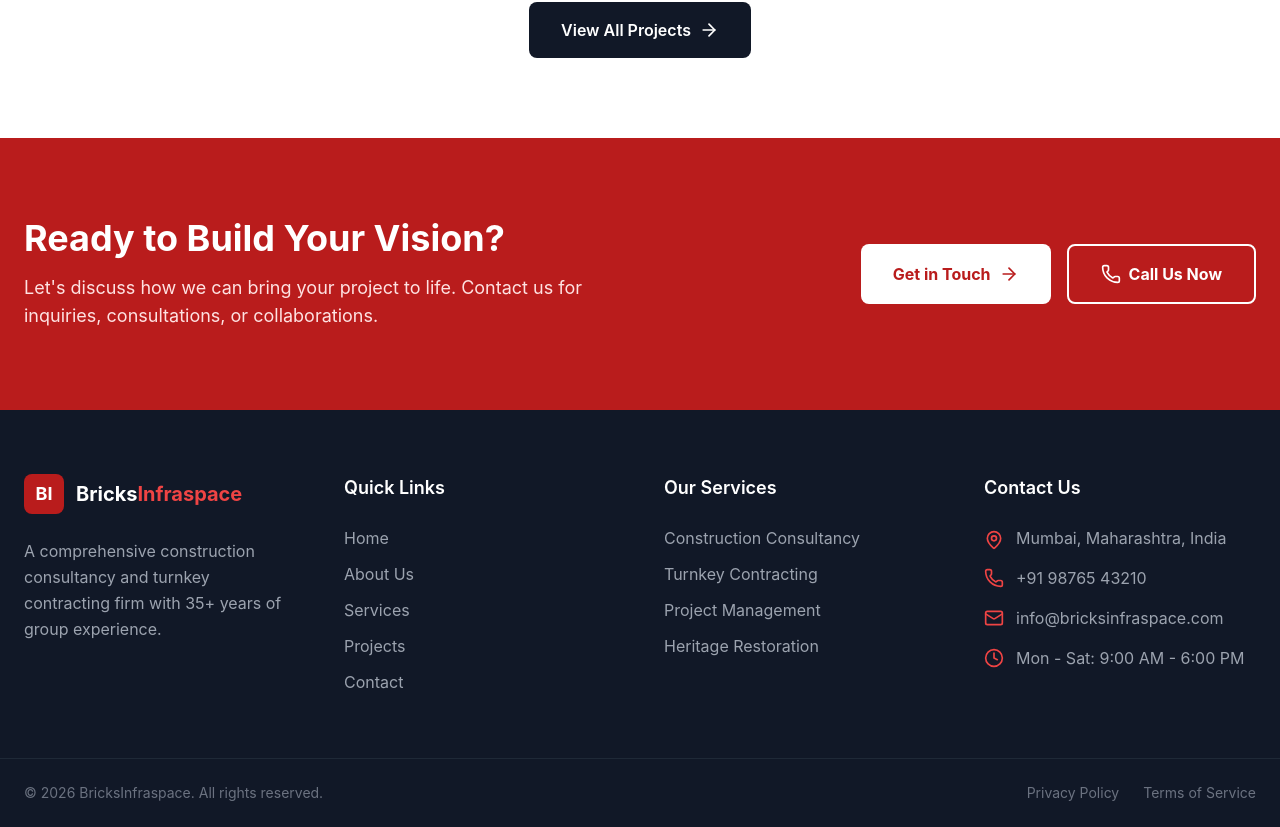
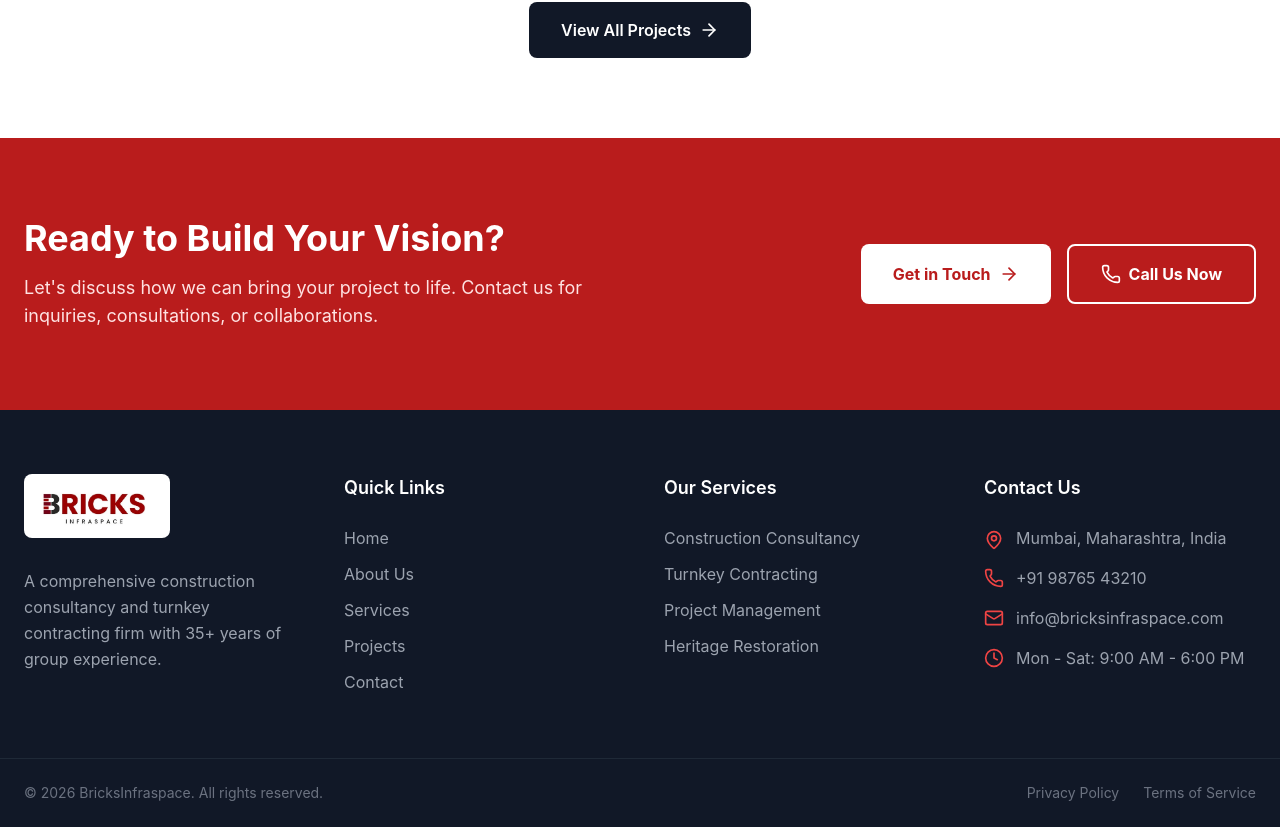
Before and after one commit to TechHiveLLP/BricksInfraspaceWebsite, a Next.js app: page / in a window 1280 px wide. Shown: the part 3277-4104 px from the top of the page. Built offline with nearby package versions, Linux system fonts and the light colour scheme.

Commit message:
logo in footer

```diff
--- a/src/components/Footer.tsx
+++ b/src/components/Footer.tsx
@@ -1,5 +1,8 @@
 import Link from "next/link";
+import Image from "next/image";
 import { MapPin, Phone, Mail, Clock } from "lucide-react";
+
+const basePath = process.env.NODE_ENV === "production" ? "/BricksInfraspaceWebsite" : "";
 
 const quickLinks = [
   { name: "Home", href: "/" },
@@ -24,13 +27,15 @@ export default function Footer() {
         <div className="grid grid-cols-1 md:grid-cols-2 lg:grid-cols-4 gap-12">
           {/* Company Info */}
           <div>
-            <Link href="/" className="flex items-center gap-3 mb-6">
-              <div className="w-10 h-10 bg-red-700 rounded-lg flex items-center justify-center">
-                <span className="text-white font-bold text-lg">BI</span>
-              </div>
-              <div>
-                <span className="text-xl font-bold text-white">Bricks</span>
-                <span className="text-xl font-bold text-red-500">Infraspace</span>
+            <Link href="/" className="inline-block mb-6">
+              <div className="bg-white rounded-lg p-2">
+                <Image
+                  src={`${basePath}/logo.jpeg`}
+                  alt="Bricks Infraspace"
+                  width={120}
+                  height={32}
+                  className="h-12 w-auto"
+                />
               </div>
             </Link>
             <p className="text-gray-400 leading-relaxed">
```
